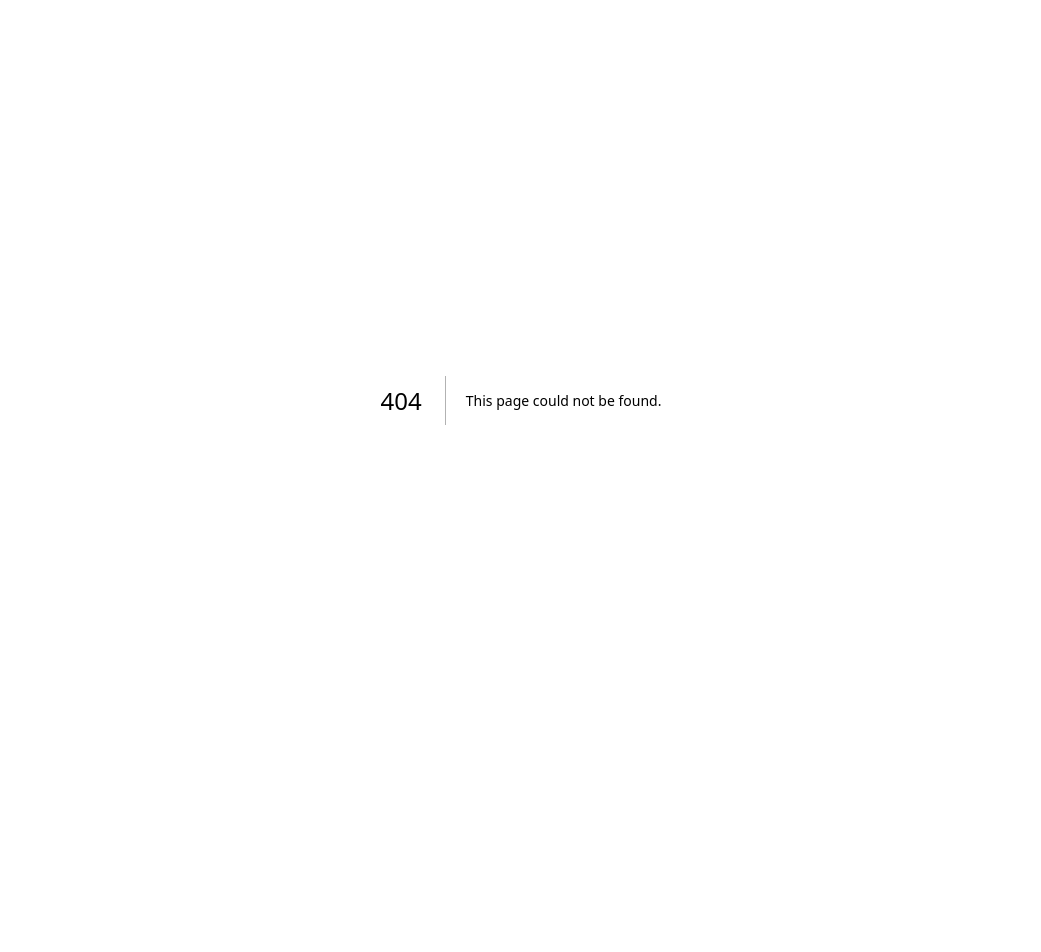
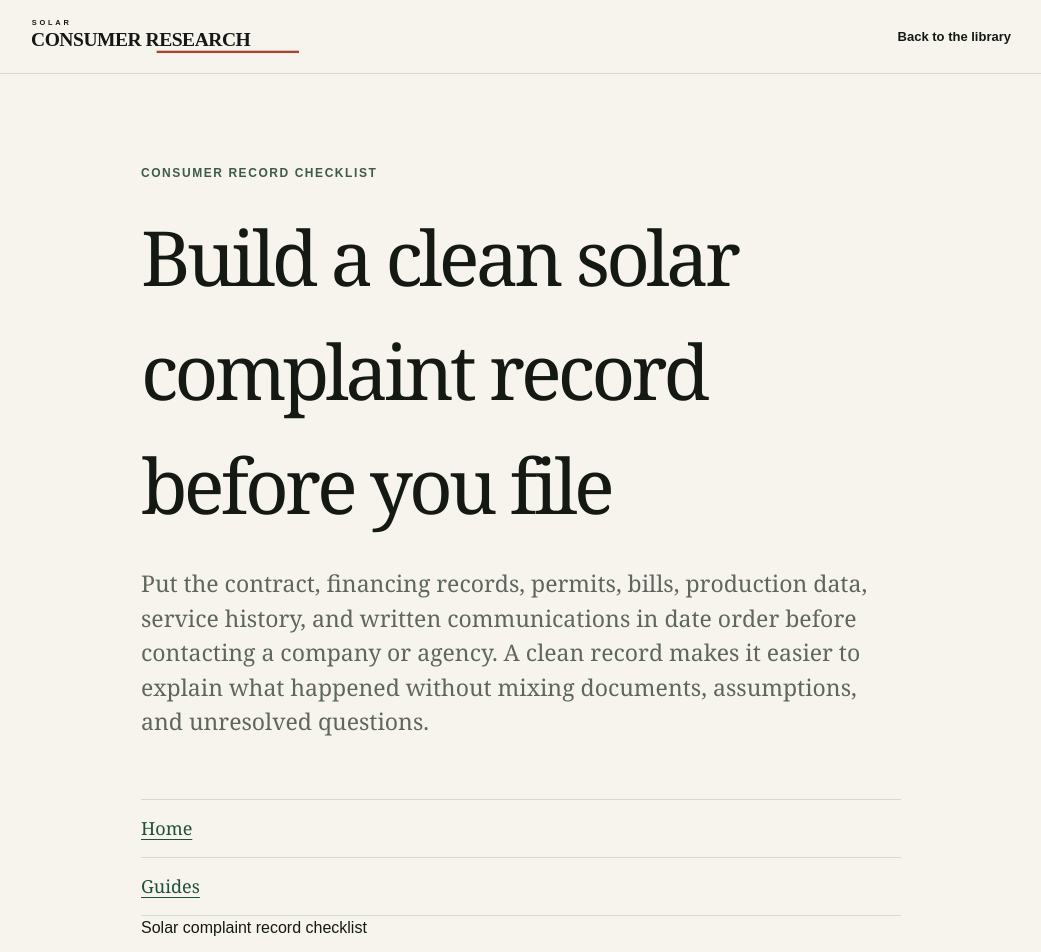
Before and after one commit to Decentralized-Rob/solar-consumer-research, a Next.js app: page /guides/solar-complaint-record-checklist in a window 1280 px wide. Before the commit this address had no page. Shown: the top 952 px of the page, without its empty margins (119-1160 px from the left). Before the commit the page ends 800 px from the top, so only its background shows below. Built offline with nearby package versions, Linux system fonts and the light colour scheme.

Commit message:
Add solar complaint record checklist guide

```diff
--- /dev/null
+++ b/app/guides/solar-complaint-record-checklist/page.tsx
@@ -0,0 +1,173 @@
+import type { Metadata } from "next";
+import Link from "next/link";
+import { InfoPage } from "../../../components/info-page";
+
+const canonicalUrl = "https://solarcomplaint.com/guides/solar-complaint-record-checklist";
+const publishedDate = "2026-09-04";
+const reviewedDate = "2026-09-04";
+const ftcComplaintUrl = "https://consumer.ftc.gov/articles/sample-customer-complaint-letter";
+const ftcResolutionUrl = "https://consumer.ftc.gov/articles/solving-problems-business-returns-refunds-and-other-resolutions";
+const massComplaintRecordUrl = "https://www.mass.gov/info-details/resolving-a-consumer-complaint";
+
+export const metadata: Metadata = {
+  title: "Solar Complaint Document Checklist: Build a Clean Project Record",
+  description:
+    "A practical, source-backed checklist for organizing solar contracts, financing records, permits, service history, bills, production records, and communications before filing a complaint.",
+  alternates: { canonical: "/guides/solar-complaint-record-checklist" },
+  openGraph: {
+    title: "Solar Complaint Document Checklist: Build a Clean Project Record",
+    description: "What to organize before contacting a solar company, regulator, consumer agency, or research service.",
+    url: "/guides/solar-complaint-record-checklist",
+    type: "article",
+    images: [{ url: "https://solarcomplaint.com/og.png", width: 1200, height: 630, alt: "Solar Consumer Research" }],
+  },
+  twitter: {
+    card: "summary_large_image",
+    title: "Solar Complaint Document Checklist: Build a Clean Project Record",
+    description: "A source-backed checklist for organizing a residential solar dispute.",
+    images: ["https://solarcomplaint.com/og.png"],
+  },
+};
+
+export default function SolarComplaintRecordChecklistPage() {
+  const structuredData = {
+    "@context": "https://schema.org",
+    "@graph": [
+      {
+        "@type": "Article",
+        "@id": `${canonicalUrl}#article`,
+        headline: "Solar Complaint Document Checklist: Build a Clean Project Record",
+        description:
+          "A practical, source-backed checklist for organizing solar contracts, financing records, permits, service history, bills, production records, and communications before filing a complaint.",
+        url: canonicalUrl,
+        mainEntityOfPage: { "@type": "WebPage", "@id": canonicalUrl },
+        image: ["https://solarcomplaint.com/og.png"],
+        inLanguage: "en-US",
+        datePublished: publishedDate,
+        dateModified: reviewedDate,
+        author: { "@id": "https://solarcomplaint.com/#publisher" },
+        publisher: { "@id": "https://solarcomplaint.com/#publisher" },
+        isPartOf: { "@id": "https://solarcomplaint.com/#website" },
+        about: [{ "@type": "Thing", name: "Residential solar consumer complaints" }],
+        citation: [
+          { "@type": "CreativeWork", name: "Sample Customer Complaint Letter", url: ftcComplaintUrl },
+          { "@type": "CreativeWork", name: "Solving Problems With a Business", url: ftcResolutionUrl },
+          { "@type": "CreativeWork", name: "Resolving a consumer complaint", url: massComplaintRecordUrl },
+        ],
+      },
+      {
+        "@type": "BreadcrumbList",
+        itemListElement: [
+          { "@type": "ListItem", position: 1, name: "Home", item: "https://solarcomplaint.com/" },
+          { "@type": "ListItem", position: 2, name: "Guides", item: "https://solarcomplaint.com/guides" },
+          { "@type": "ListItem", position: 3, name: "Solar complaint record checklist", item: canonicalUrl },
+        ],
+      },
+    ],
+  };
+
+  return (
+    <>
+      <script
+        type="application/ld+json"
+        dangerouslySetInnerHTML={{ __html: JSON.stringify(structuredData).replace(/</g, "\\u003c") }}
+      />
+      <InfoPage
+        eyebrow="Consumer record checklist"
+        title="Build a clean solar complaint record before you file"
+        lede="Put the contract, financing records, permits, bills, production data, service history, and written communications in date order before contacting a company or agency. A clean record makes it easier to explain what happened without mixing documents, assumptions, and unresolved questions."
+      >
+        <nav className="case-question-links" aria-label="Breadcrumb">
+          <Link href="/">Home</Link>
+          <Link href="/guides">Guides</Link>
+          <span aria-current="page">Solar complaint record checklist</span>
+        </nav>
+
+        <section className="info-section case-notice" aria-label="Guide status">
+          <strong>General record-preparation guide</strong>
+          <p>
+            Published and reviewed September 4, 2026 against current FTC and Massachusetts consumer guidance. Individual agencies have their own submission rules, so check the receiving agency before sending attachments.
+          </p>
+        </section>
+
+        <section className="info-section">
+          <h2>What documents should you save for a solar complaint?</h2>
+          <p>
+            Save the documents that show what was sold, what was financed, what was installed, what the system produced, what you paid, and how the company responded when a problem was reported. Keep original files intact and work from copies when an agency or business asks for documents.
+          </p>
+        </section>
+
+        <section className="info-section">
+          <h2>Start with the contract and financing file</h2>
+          <ul>
+            <li>Solar purchase agreement, lease, or power purchase agreement.</li>
+            <li>Loan agreement, financing disclosures, payment schedule, and lender correspondence.</li>
+            <li>Sales proposal, savings estimate, system design, and any written promises or addenda.</li>
+            <li>Roofing, electrical, battery, or other related contracts and change orders.</li>
+            <li>Electronic signature records or copies showing when documents were received and signed.</li>
+          </ul>
+        </section>
+
+        <section className="info-section">
+          <h2>Add the installation and permitting record</h2>
+          <ul>
+            <li>Permit applications and issued permits.</li>
+            <li>Approved plans, engineering documents, and equipment specifications.</li>
+            <li>Inspection records and correction notices.</li>
+            <li>Permission-to-operate or interconnection records from the utility.</li>
+            <li>Installation photos, especially where the dispute involves equipment placement, roof work, incomplete work, or property damage.</li>
+          </ul>
+        </section>
+
+        <section className="info-section">
+          <h2>Document performance, billing, and service problems</h2>
+          <ul>
+            <li>Electric bills from before and after installation.</li>
+            <li>Solar production records or monitoring screenshots for the relevant dates.</li>
+            <li>Loan, lease, or PPA bills and payment history.</li>
+            <li>Service tickets, technician notes, repair invoices, warranty claims, and replacement-equipment records.</li>
+            <li>Dates when the system was offline, underperforming, or waiting for service.</li>
+          </ul>
+        </section>
+
+        <section className="info-section">
+          <h2>Build a short communication timeline</h2>
+          <p>
+            FTC guidance recommends keeping notes about attempts to resolve a consumer problem, including who you spoke with, when you spoke, and what was promised. For a solar dispute, add emails, texts, portal messages, support tickets, and letters in chronological order. Save screenshots of online forms or chats before they disappear.
+          </p>
+          <p>
+            Keep the timeline factual. For example: “June 4: reported inverter fault through support portal; ticket 1234 opened” is more useful than a conclusion about why the company did or did not respond.
+          </p>
+        </section>
+
+        <section className="info-section">
+          <h2>Write down the unresolved question</h2>
+          <p>
+            End the file with a short statement of what remains unresolved. Examples include a missing permit, disputed signature, unexplained service charge, production shortfall, collection notice, warranty question, or disagreement over who is responsible for repairs. This keeps the complaint focused on the issue the documents can help establish.
+          </p>
+        </section>
+
+        <section className="info-section">
+          <h2>Do not automatically send the whole file</h2>
+          <p>
+            Agencies use different intake rules. Some ask for supporting documents immediately; others specifically tell consumers to wait until documentation is requested. Keep the complete record for yourself, then follow the instructions of the company, regulator, Attorney General, court, or other recipient you are contacting.
+          </p>
+        </section>
+
+        <section className="info-section">
+          <h2>Primary consumer guidance</h2>
+          <p><a href={ftcResolutionUrl} target="_blank" rel="noreferrer">FTC: Solving Problems With a Business ↗</a></p>
+          <p><a href={ftcComplaintUrl} target="_blank" rel="noreferrer">FTC: Sample Customer Complaint Letter ↗</a></p>
+          <p><a href={massComplaintRecordUrl} target="_blank" rel="noreferrer">Mass.gov: Resolving a consumer complaint ↗</a></p>
+        </section>
+
+        <section className="info-section">
+          <h2>Related SolarComplaint.com guides</h2>
+          <p><Link href="/guides/massachusetts-solar-complaint">How to file a solar complaint with the Massachusetts Attorney General</Link></p>
+          <p><Link href="/guides/massachusetts-30-day-demand-letter">Massachusetts 30-day demand letter requirements</Link></p>
+          <p><Link href="/resources">Consumer complaint and research resources</Link></p>
+        </section>
+      </InfoPage>
+    </>
+  );
+}
```
